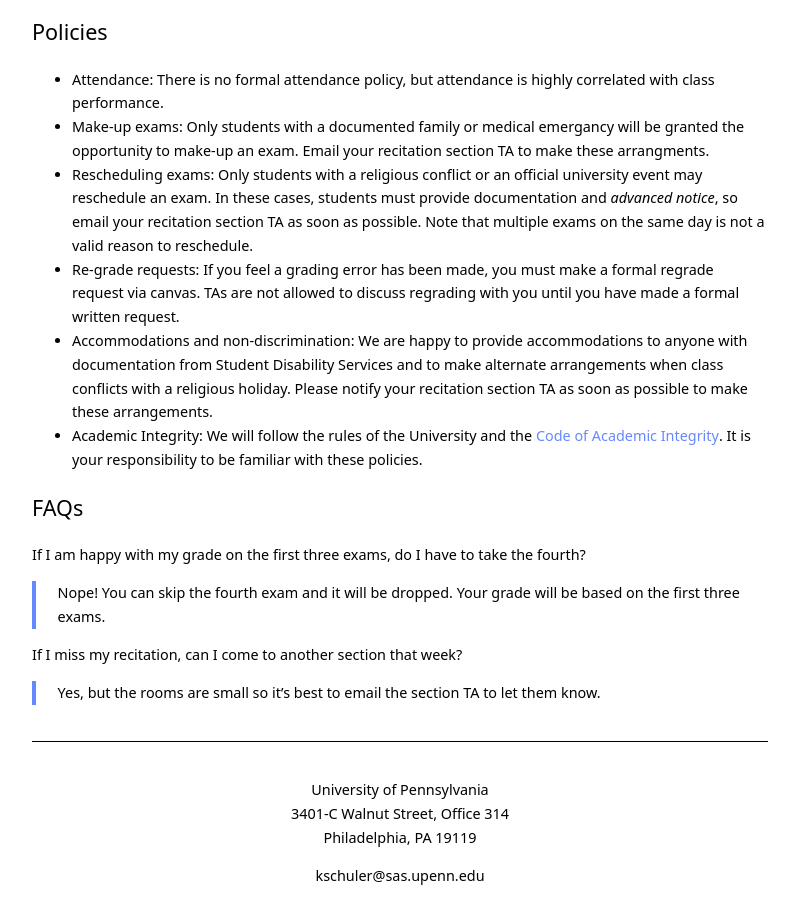
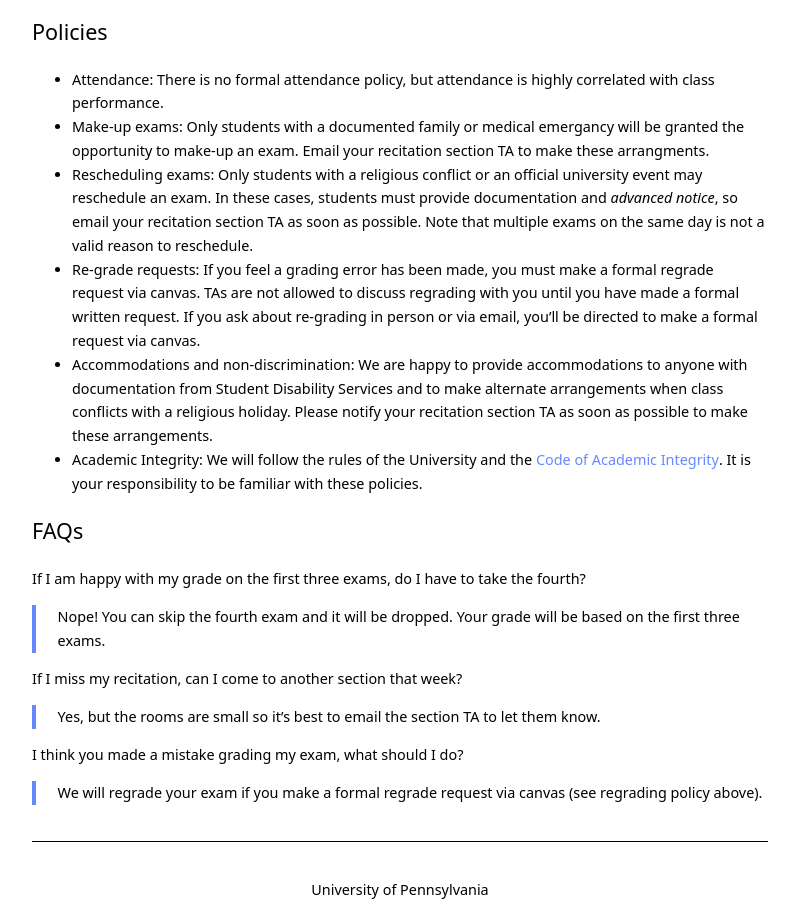
Before and after one commit to kschuler/ling001, a Jekyll site: the page built from ling001/index.md, in a window 1280 px wide and 900 px high, scrolled down 2695 px. Shown: the whole window, without its empty margins (240-1039 px from the left). Built offline with Jekyll 4.4.1, drawn with Linux system fonts in a browser that asks for light colours.

Commit message:
Update index.md

```diff
--- a/ling001/index.md
+++ b/ling001/index.md
@@ -73,7 +73,7 @@ Grading (50 points total):
 - **Attendance**: There is no formal attendance policy, but attendance is highly correlated with class performance.
 - **Make-up exams**: Only students with a documented family or medical emergancy will be granted the opportunity to make-up an exam. Email your recitation section TA to make these arrangments.
 - **Rescheduling exams**: Only students with a religious conflict or an official university event may reschedule an exam. In these cases, students must provide documentation and *advanced notice*, so email your recitation section TA as soon as possible. Note that multiple exams on the same day is not a valid reason to reschedule.
-- **Re-grade requests**: If you feel a grading error has been made, you must make a formal regrade request via canvas. TAs are not allowed to discuss regrading with you until you have made a formal written request.
+- **Re-grade requests**: If you feel a grading error has been made, you must make a formal regrade request via canvas. TAs are not allowed to discuss regrading with you until you have made a formal written request. If you ask about re-grading in person or via email, you'll be directed to make a formal request via canvas.
 - **Accommodations and non-discrimination**: We are happy to provide accommodations to anyone with documentation from Student Disability Services and to make alternate arrangements when class conflicts with a religious holiday. Please notify your recitation section TA as soon as possible to make these arrangements.
 - **Academic Integrity**: We will follow the rules of the University and the [Code of Academic Integrity](https://catalog.upenn.edu/pennbook/code-of-academic-integrity/).  It is your responsibility to be familiar with these policies.
 
@@ -85,3 +85,6 @@ Grading (50 points total):
 
 **If I miss my recitation, can I come to another section that week?**
 > Yes, but the rooms are small so it's best to email the section TA to let them know.
+
+**I think you made a mistake grading my exam, what should I do?**
+> We will regrade your exam if you make a formal regrade request via canvas (see regrading policy above).
```
